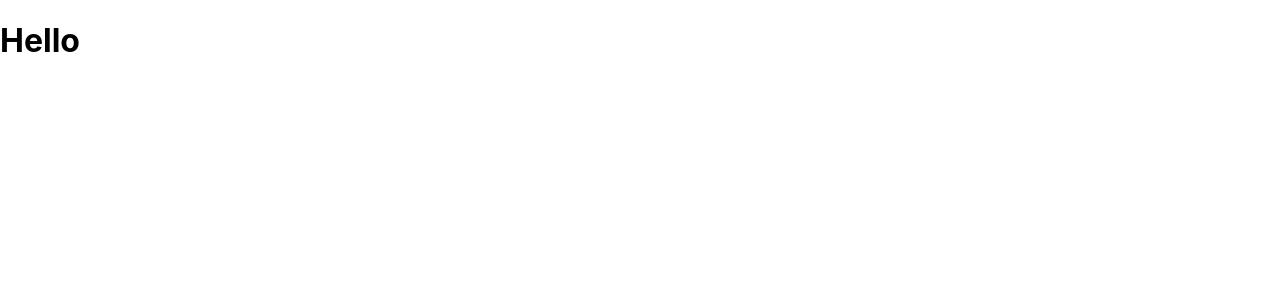
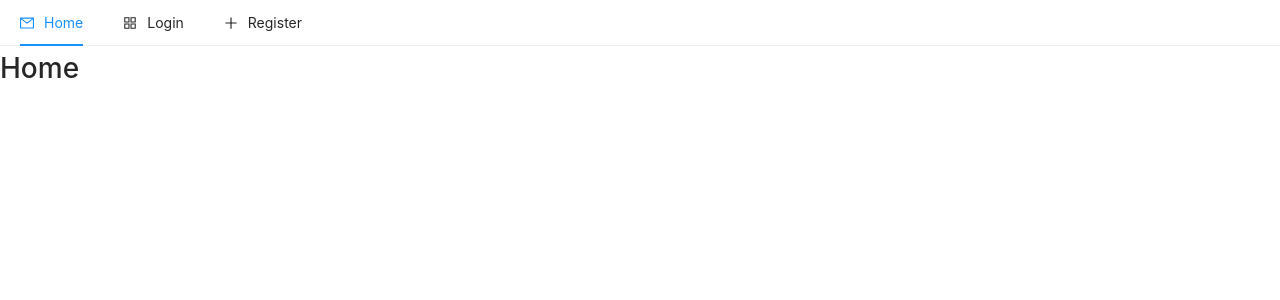
Before and after one commit to gihan10/merng, a React (Create React App) app in the folder client/: page / in a window 1280 px wide. Shown: the top 300 px of the page. Built offline with nearby package versions, Linux system fonts and the light colour scheme.

Commit message:
Added react routes.
Basic routes have added for Home, Login and Register
A top menu bar has created.

```diff
--- a/client/package.json
+++ b/client/package.json
@@ -7,9 +7,11 @@
     "@testing-library/jest-dom": "^4.2.4",
     "@testing-library/react": "^9.5.0",
     "@testing-library/user-event": "^7.2.1",
+    "antd": "^4.7.2",
     "graphql": "^15.3.0",
     "react": "^17.0.0",
     "react-dom": "^17.0.0",
+    "react-router-dom": "^5.2.0",
     "react-scripts": "3.4.4"
   },
   "scripts": {
--- a/client/src/App.js
+++ b/client/src/App.js
@@ -1,11 +1,22 @@
 import React from 'react';
+import { BrowserRouter as Router, Route } from 'react-router-dom';
+import "antd/dist/antd.css";
 import './App.css';
+
+import Home from './components/Home';
+import Login from './components/Login';
+import Register from './components/Register';
+
+import MenuBar from './components/MenuBar';
 
 function App() {
   return (
-    <div className="App">
-      <h1>Hello</h1>
-    </div>
+    <Router>
+      <MenuBar />
+      <Route exact path="/" component={Home} />
+      <Route exact path="/login" component={Login} />
+      <Route exact path="/register" component={Register} />
+    </Router>
   );
 }
 
--- /dev/null
+++ b/client/src/components/Home.js
@@ -0,0 +1,12 @@
+import React from 'react';
+
+
+function Home() {
+    return (
+        <>
+            <h1>Home</h1>
+        </>
+    )
+}
+
+export default Home;
--- /dev/null
+++ b/client/src/components/Login.js
@@ -0,0 +1,12 @@
+import React from 'react';
+
+
+function Login() {
+    return (
+        <>
+            <h1>Login</h1>
+        </>
+    )
+}
+
+export default Login;
--- /dev/null
+++ b/client/src/components/MenuBar.js
@@ -0,0 +1,32 @@
+import React, { useState } from 'react';
+import { Menu } from 'antd';
+import { MailOutlined, AppstoreOutlined, PlusOutlined } from '@ant-design/icons';
+import { Link, useLocation } from 'react-router-dom';
+
+function MenuBar(props) {
+    const location = useLocation();
+    const [current, setCurrent] = useState(() => {
+        return location.pathname.replace('/', '') || '/';
+    });
+
+    const handleClick = (e) => {
+        if (e.key) {
+            setCurrent(e.key)
+        }
+    }
+    return (
+        <Menu onClick={handleClick} selectedKeys={[current]} mode="horizontal">
+            <Menu.Item key="/" icon={<MailOutlined />}>
+                <Link to="/">Home</Link>
+            </Menu.Item>
+            <Menu.Item key="login" icon={<AppstoreOutlined />}>
+                <Link to="/login">Login</Link>
+            </Menu.Item>
+            <Menu.Item key="register" icon={<PlusOutlined />}>
+                <Link to="/register">Register</Link>
+            </Menu.Item>
+        </Menu>
+    );
+}
+
+export default MenuBar;
--- /dev/null
+++ b/client/src/components/Register.js
@@ -0,0 +1,12 @@
+import React from 'react';
+
+
+function Register() {
+    return (
+        <>
+            <h1>Register</h1>
+        </>
+    )
+}
+
+export default Register;
--- a/client/src/index.js
+++ b/client/src/index.js
@@ -1,7 +1,6 @@
 import React from 'react';
 import ReactDOM from 'react-dom';
 import './index.css';
-import App from './App';
 import * as serviceWorker from './serviceWorker';
 
 import ApolloProvider from './ApolloProvider';
```
Also changed, not shown: 1 other file (tests, documents, lock files or other folders).
